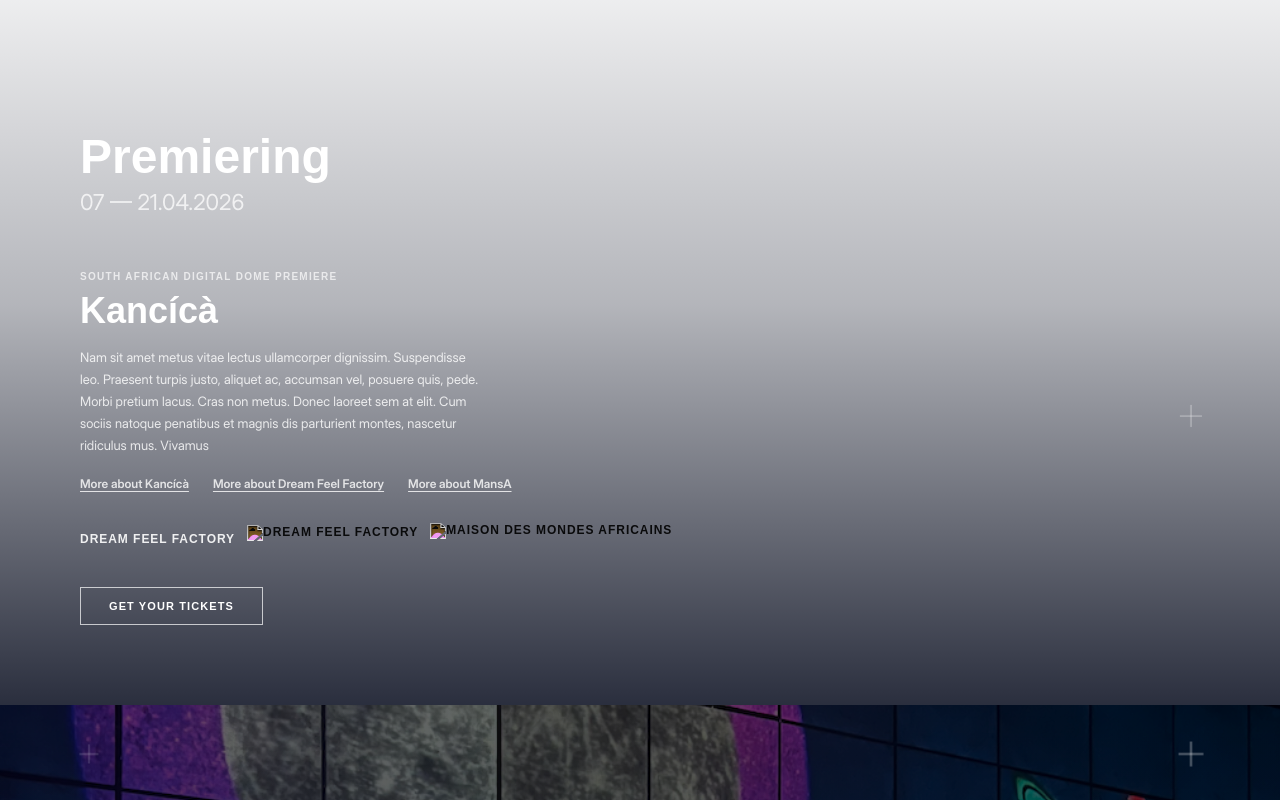
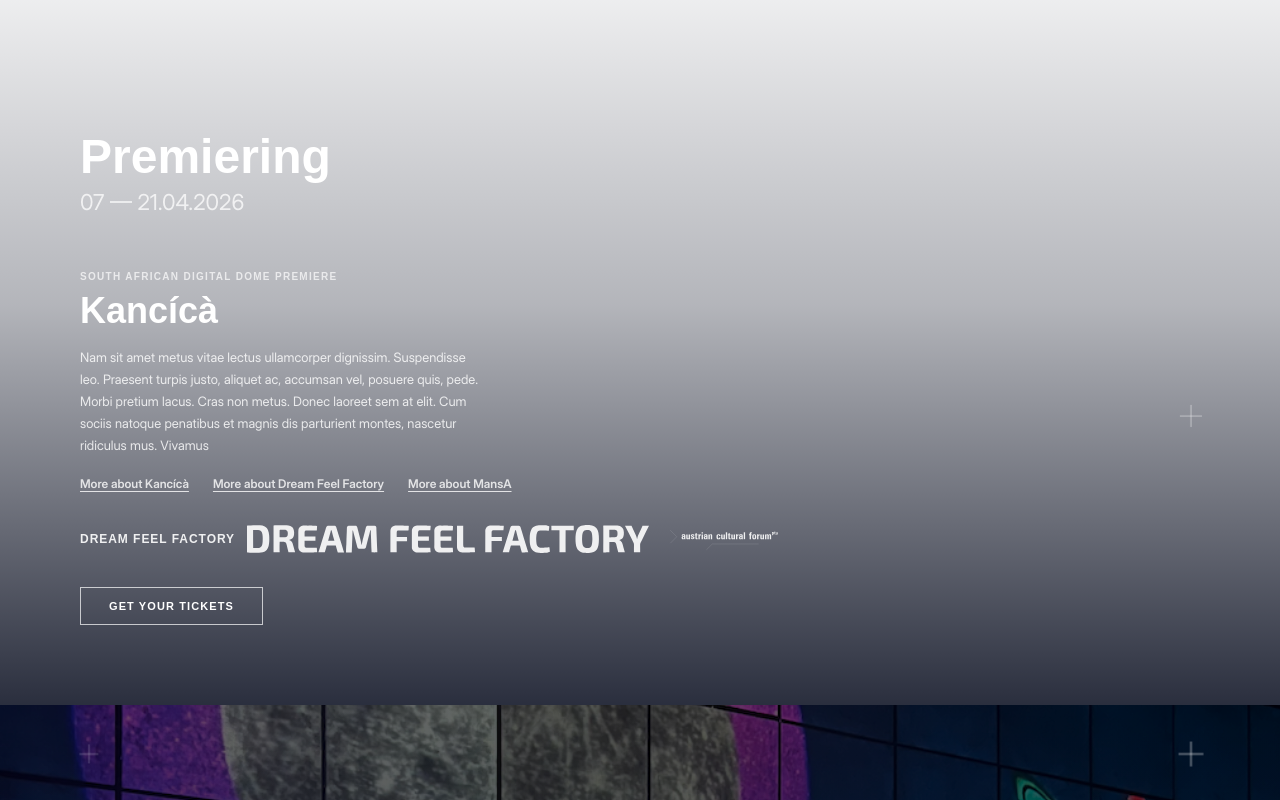
Before and after one commit to Addmore-Development/Fak-ugesi, a website: page frontend/public/sig-immersive.html in a window 1280 px wide. Shown: the part 937-1737 px from the top of the page. Drawn offline with Linux system fonts and the light colour scheme; files whose address does not match are found by name; a web font is replaced by a local one.

Commit message:
Updating files

```diff
--- a/frontend/public/sig-immersive.html
+++ b/frontend/public/sig-immersive.html
@@ -340,8 +340,8 @@
 
     <div class="premiere-co">
       <span>DREAM FEEL FACTORY</span>
-      <img src="images/logos/immersiveAfrica/dreamfeel.svg" alt="Dream Feel Factory"/>
-      <img src="images/logos/immersiveAfrica/acf.svg" alt="Maison des Mondes Africains" style="height:32px;filter:invert(1) brightness(2)"/>
+      <img src="../images/logos/immersiveAfrica/dreamfeel.svg" alt="I'm Sorry"/>
+      <img src="../images/logos/immersiveAfrica/acf.svg" alt="Maison des Mondes Africains" style="height:32px;filter:invert(1) brightness(2)"/>
     </div>
 
     <a class="section-cta" href="tickets.html">GET YOUR TICKETS</a>
```
